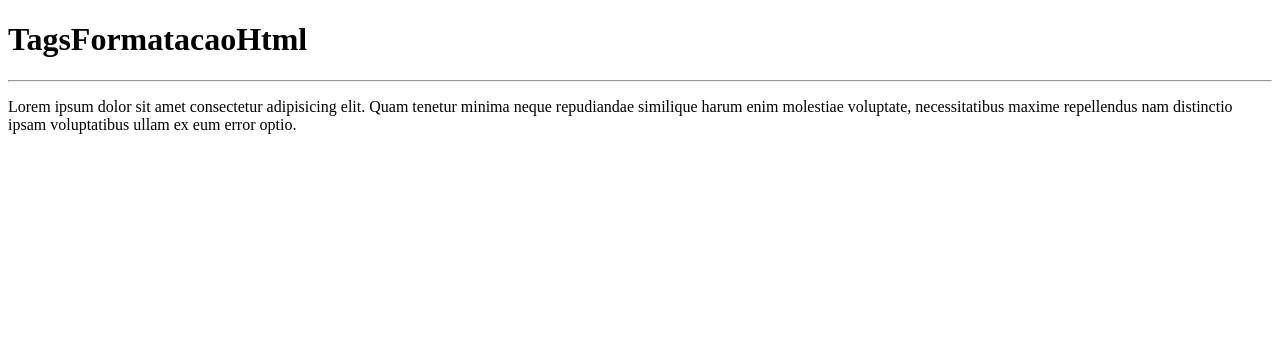
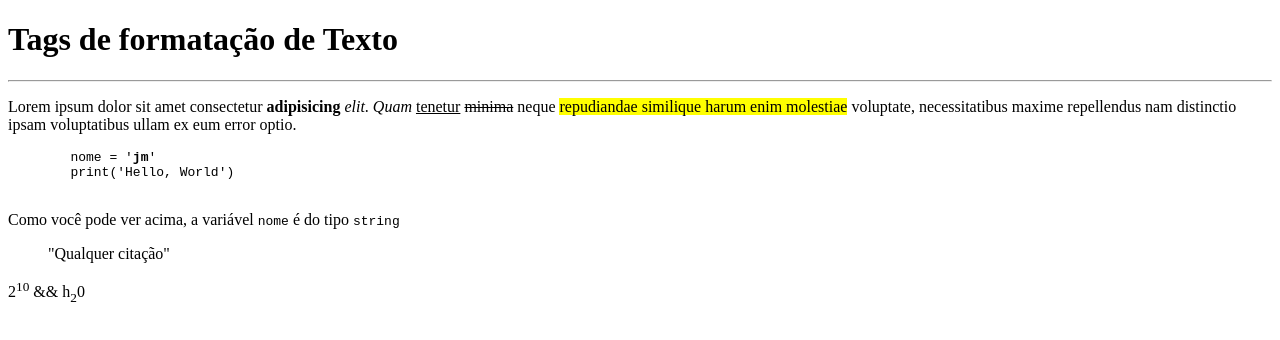
Before and after one commit to JoaoCostaTI/santanderAdaTech, a plain HTML site: page tagsFormatacao.html in a window 1280 px wide. Drawn offline with Linux system fonts and the light colour scheme.

Commit message:
Update tagsFormatacao.html

```diff
--- a/tagsFormatacao.html
+++ b/tagsFormatacao.html
@@ -6,12 +6,27 @@
     <title>TagsFormatacaoHtml</title>
 </head>
 <body>
-    <h1>TagsFormatacaoHtml</h1>
+    <h1>Tags de formatação de Texto</h1>
     <hr>
 
     <p>
-        Lorem ipsum dolor sit amet consectetur adipisicing elit. Quam tenetur minima neque repudiandae similique harum enim molestiae voluptate, necessitatibus maxime repellendus nam distinctio ipsam voluptatibus ullam ex eum error optio.
+        Lorem ipsum dolor sit amet consectetur <strong>adipisicing</strong> <i>elit</i>. <em>Quam</em> <u>tenetur</u> <s>minima</s> neque <mark>repudiandae similique harum enim molestiae</mark> voluptate, necessitatibus maxime repellendus nam distinctio ipsam voluptatibus ullam ex eum error optio.
     </p>
 
+    <pre>
+        nome = '<strong>jm</strong>'
+        print('Hello, World')
+    </pre>
+
+    <p>Como você pode ver acima, a variável <code>nome</code> é do tipo <code>string</code></p>
+
+    <blockquote>
+        "Qualquer citação"
+    </blockquote>
+
+    <p>
+        2<sup>10</sup> &&
+        h<sub>2</sub>0
+    </p>
 </body>
 </html>
```
